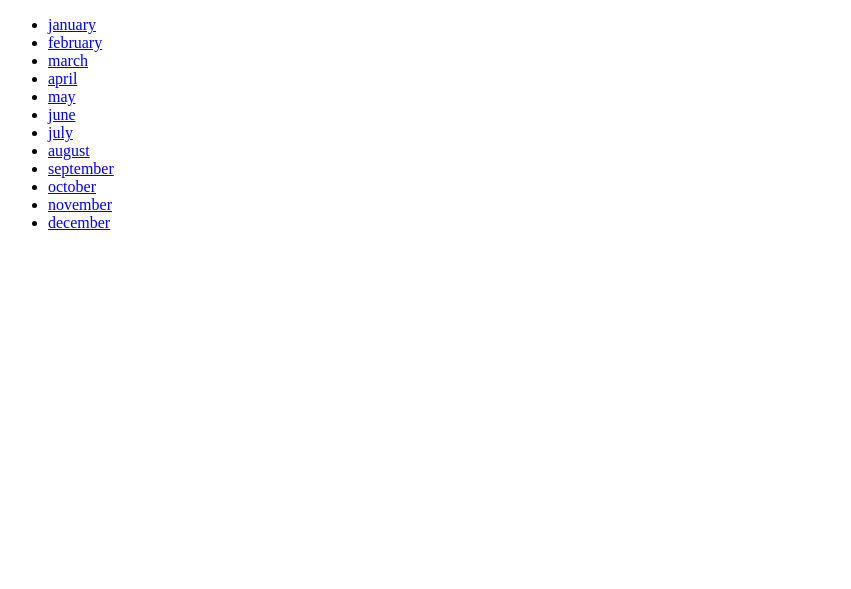
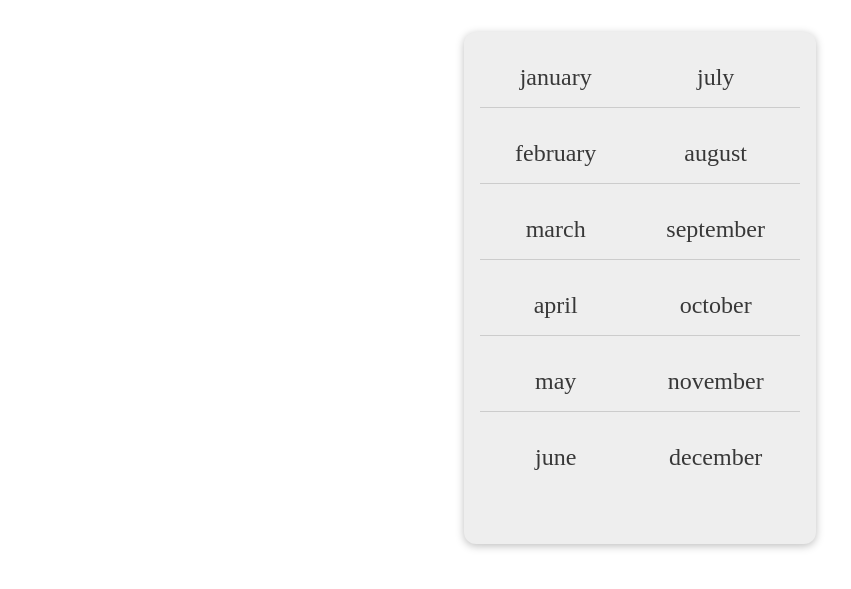
Before and after one commit to ramin971/django_project, a Django app: page /challenges/ in a window 1280 px wide. Shown: the top 589 px of the page, without its empty margins (0-851 px from the left). Run offline with Django 3.2, Linux system fonts and the light colour scheme.

Commit message:
add css in the end

```diff
--- /dev/null
+++ b/monthly_challenges/challenges/static/challenges/challenge.css
@@ -0,0 +1,38 @@
+
+ul {
+  list-style: none;
+  margin: 2rem auto;
+  width: 90%;
+  max-width: 20rem;
+  box-shadow: 0 2px 8px rgba(0, 0, 0, 0.26);
+  padding: 1rem;
+  border-radius: 12px;
+  display: flex;
+  flex-direction: column;
+  flex-wrap: wrap;
+  height: 30rem;
+  background-color: #eeeeee;
+}
+
+li {
+  margin: 1rem 0;
+  text-align: center;
+  font-size: 1.5rem;
+  border-bottom: 1px solid #ccc;
+  padding-bottom: 1rem;
+}
+
+li:last-of-type,
+li:nth-of-type(6) {
+  border-bottom: none;
+}
+
+li a {
+  text-decoration: none;
+  color: #383838;
+}
+
+li a:hover,
+li a:active {
+  color: #7e0154;
+}
--- a/monthly_challenges/challenges/templates/challenges/home.html
+++ b/monthly_challenges/challenges/templates/challenges/home.html
@@ -1,4 +1,6 @@
 <!DOCTYPE html>
+{% load static %}
+<link rel="stylesheet" href="{% static 'challenges/challenge.css'%}">
 <html lang="en">
 <head>
     <meta charset="UTF-8">
--- a/monthly_challenges/challenges/views.py
+++ b/monthly_challenges/challenges/views.py
@@ -1,6 +1,6 @@
 from django.shortcuts import render
 from django.urls import reverse
-from django.http import HttpResponse,HttpResponseNotFound,HttpResponseRedirect
+from django.http import Http404,HttpResponseNotFound,HttpResponseRedirect
 # Create your views here.
 switcher = {
     'january': 'it is work in january :)',
@@ -17,11 +17,15 @@ switcher = {
     'december': None,
 }
 def monthly_challenge(request,month):
-    challenge_text=switcher.get(month, 'error  :(')
-    return render(request,'challenges/challenge.html',{
+    try:
+        # challenge_text=switcher.get(month,"error")
+        challenge_text=switcher[month]
+        return render(request,'challenges/challenge.html',{
         'text':challenge_text,
         'month_name':month
-    })
+        })
+    except:
+        raise Http404
 
 def monthly_challenge_by_number(request,month):
     months = list(switcher.keys())
```
